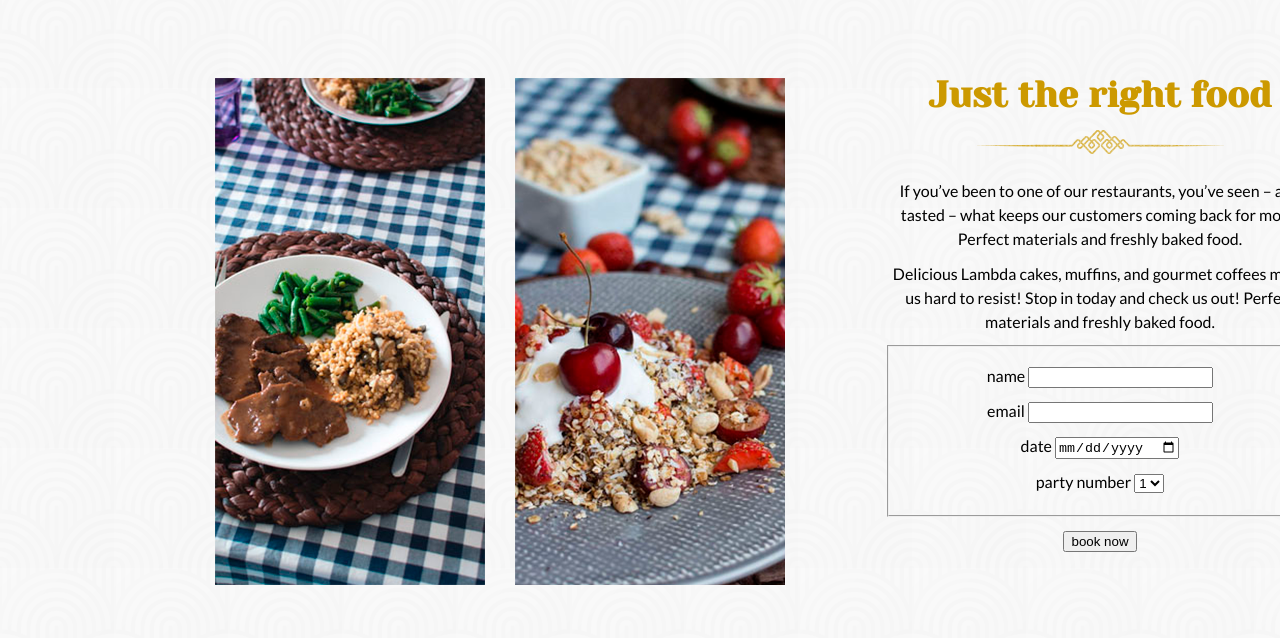
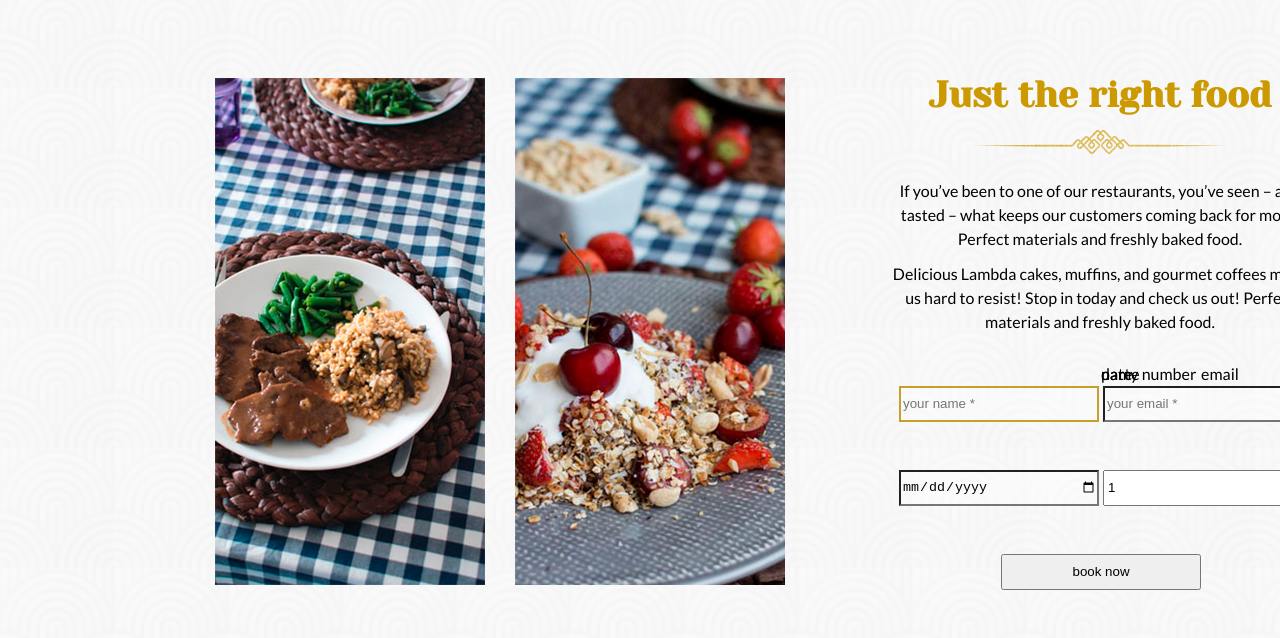
Before and after one commit to Leamhein/new-markup-1, a plain HTML site: page index.html in a window 1280 px wide. Shown: the part 3992-4630 px from the top of the page. Drawn offline with Linux system fonts and the light colour scheme; a web font is replaced by a local one.

Commit message:
Form done 40%

```diff
--- a/css/index.css
+++ b/css/index.css
@@ -23,6 +23,7 @@ body {
 
 main {
     background-image: url(../images/pattern.png);
+    min-height: calc(100vh-110px-320px)''
 }
 
 * {
@@ -577,5 +578,44 @@ nav {
 }
 
 .booking-form {
-    width: 430px;
+    width: 432px;
+    height: 210px;
 }
+
+fieldset {
+    border: none;
+}
+
+input {
+    height: 36px;
+    width: 200px;
+    margin: 24px 0;
+}
+
+select {
+    height: 36px;
+    width: 200px;
+    float: right;
+    margin: 24px 0;
+}
+
+input[type="text"] {
+    float: left;
+    border: 2px solid #c89f2d;
+    outline: none;
+    background: rgba(255, 255, 255, 0.3);
+}
+
+input[type="email"] {
+    float: right;
+    background: rgba(255, 255, 255, 0.3);
+}
+
+input[type="date"] {
+    float: left;
+    background: rgba(255, 255, 255, 0.3);
+}
+
+label {
+    position: absolute;
+}
--- a/index.html
+++ b/index.html
@@ -215,13 +215,13 @@
                     <p>If you’ve been to one of our restaurants, you’ve seen – and tasted – what keeps our customers coming back for more. Perfect materials and freshly baked food.</p>
                     <p>Delicious Lambda cakes, muffins, and gourmet coffees make us hard to resist! Stop in today and check us out! Perfect materials and freshly baked food.</p>
                     <form class="booking-form">
-                        <fieldset class="customer-info">
+                        <fieldset>
                             <p><label for="name">name</label>
-                                <input type="text" id="name"></p>
+                                <input type="text" id="name" placeholder="your name *"></p>
                             <p><label for="email">email</label>
-                                <input type="email" id="email"></p>
+                                <input type="email" id="email" placeholder="your email *"></p>
                             <p><label for="date">date</label>
-                                <input type="date" id="date"></p>
+                                <input type="date" id="date" placeholder="date *"></p>
                             <p><label>party number</label>
                                 <select>
                                     <option>1</option>
@@ -233,8 +233,9 @@
                                     <option>7</option>
                                 </select>
                             </p>
+                            <p><input type="submit" value="book now"></p>
                         </fieldset>
-                        <p><input type="submit" value="book now"></p>
+
                     </form>
                 </article>
             </div>
```
